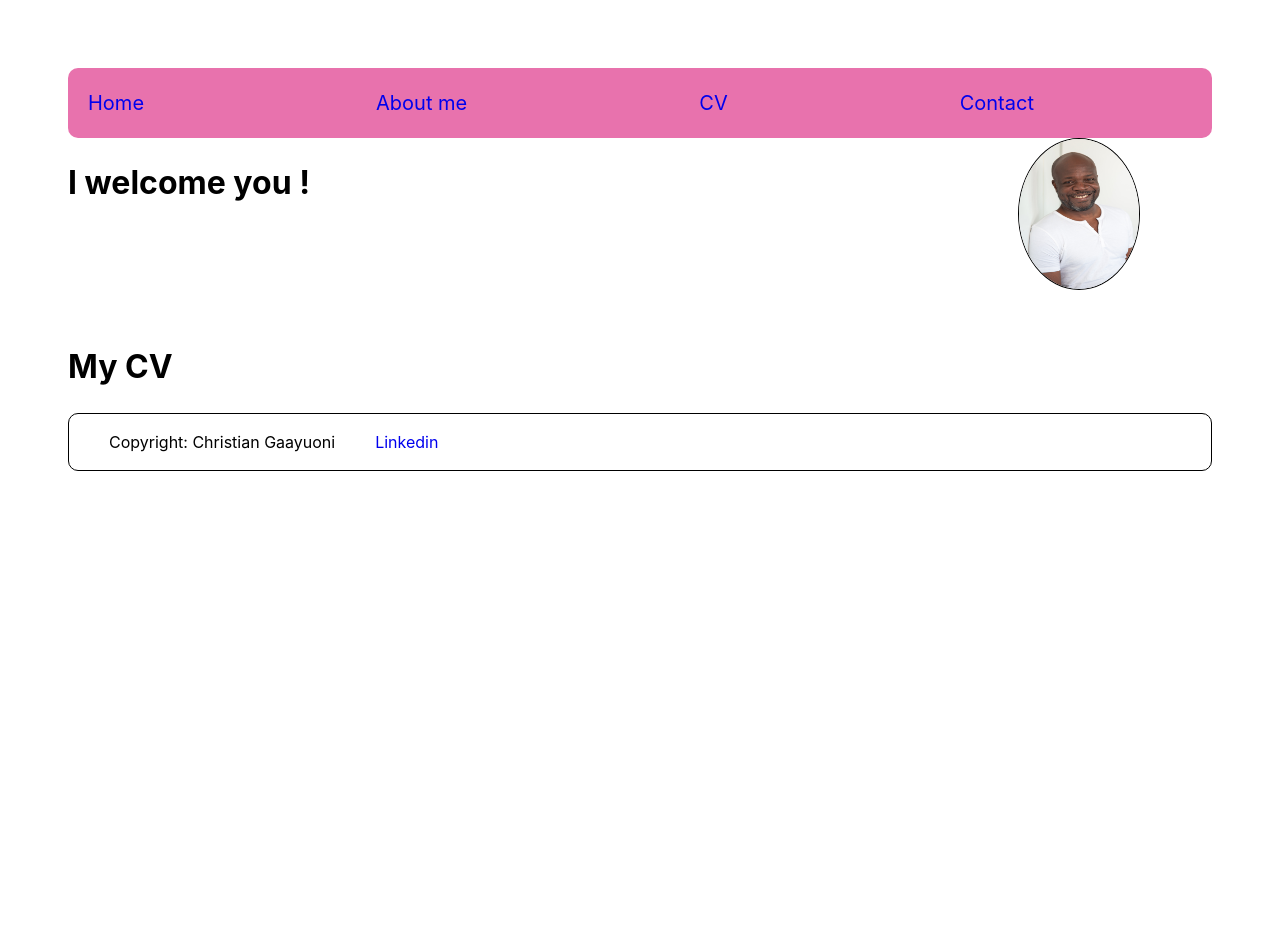
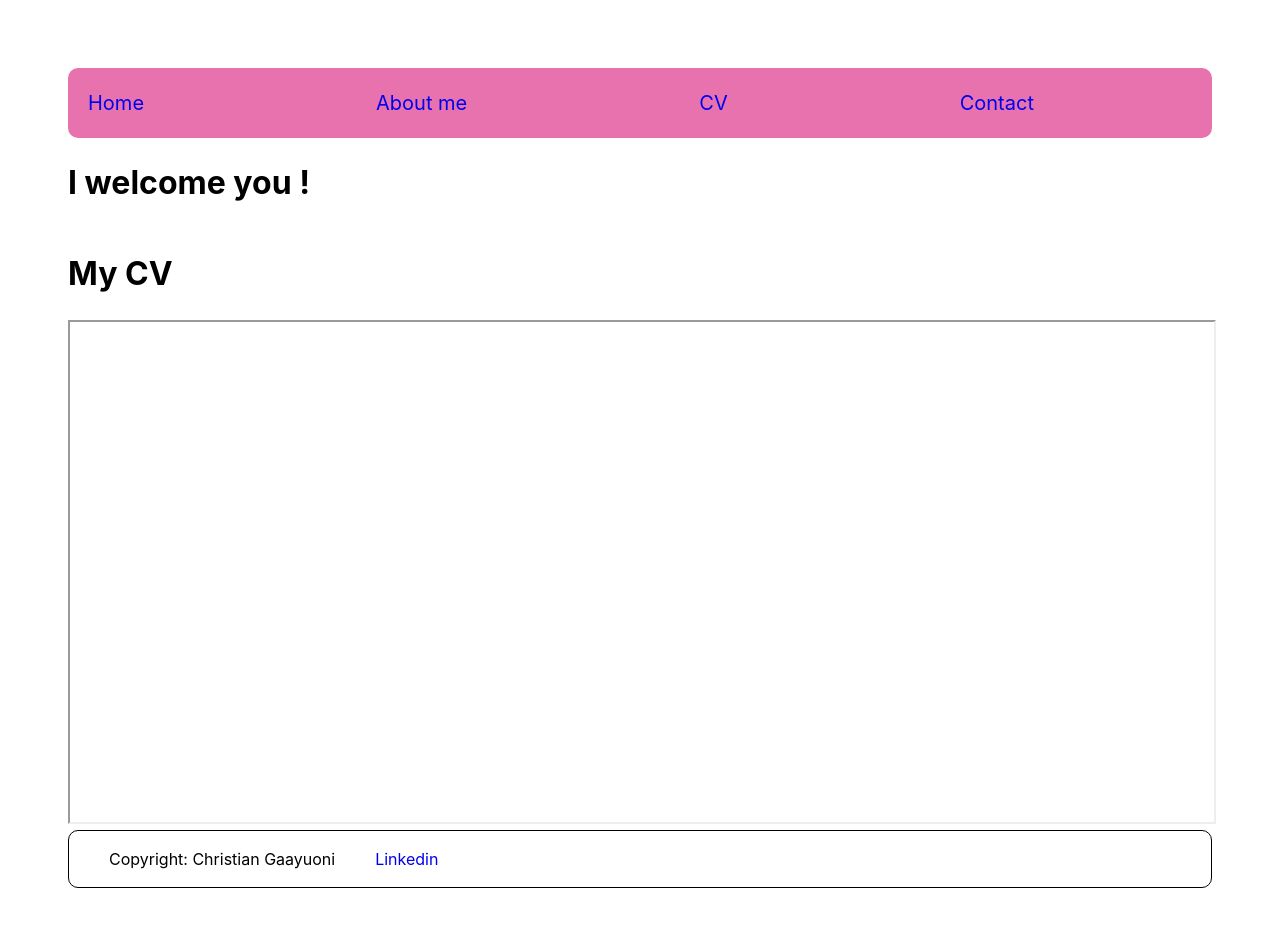
Before and after one commit to GaayuoniC/Gaayuoni-website-react, a React (Vite) app: page /cv in a window 1280 px wide. Shown: the top 926 px of the page. Before the commit the page ends 800 px from the top, so only its background shows below. Built offline with nearby package versions, Linux system fonts and the light colour scheme.

Commit message:
WIP-cv uploaded as a pdf, needs to be changed to full page design

```diff
--- a/package.json
+++ b/package.json
@@ -10,6 +10,8 @@
     "preview": "vite preview"
   },
   "dependencies": {
+    "@react-pdf-viewer/core": "^3.12.0",
+    "@react-pdf-viewer/default-layout": "^3.12.0",
     "axios": "^1.5.0",
     "react": "^18.2.0",
     "react-dom": "^18.2.0",
--- a/src/Pages/Cv.jsx
+++ b/src/Pages/Cv.jsx
@@ -1,7 +1,10 @@
+import { CvPdf } from "../components/CvPdf";
+
 export function Cv() {
   return (
     <>
       <h1>My CV</h1>
+      <CvPdf/>
     </>
   );
 }
--- a/src/Pages/HomePage.jsx
+++ b/src/Pages/HomePage.jsx
@@ -1,6 +1,12 @@
 export function HomePage() {
   return (
     <div>
+      <figure>
+              <img
+                src={"Chris.jpeg"}
+                alt="A picture of a man called Christian"
+              />
+            </figure>
 
       <article>
         <p>
--- a/src/Pages/RootLayout.jsx
+++ b/src/Pages/RootLayout.jsx
@@ -10,12 +10,7 @@ export function RootLayout() {
         <main>
           <div className="welcome">
             <h1>I welcome you !</h1>
-            <figure>
-              <img
-                src={"Chris.jpeg"}
-                alt="A picture of a man called Christian"
-              />
-            </figure>
+
           </div>
 
           <Outlet />
--- /dev/null
+++ b/src/components/CvPdf.jsx
@@ -0,0 +1,18 @@
+
+
+export function CvPdf(){
+    return(
+
+       <div>
+
+  <iframe
+        title="PDF Viewer"
+        width="100%"
+        height="500px"
+        src="../../pdf/Lebenslauf von Christian Gaayuoni.pdf"
+
+      />
+
+       </div>
+    )
+}
```
Also changed, not shown: 2 other files (tests, documents, lock files or other folders).
